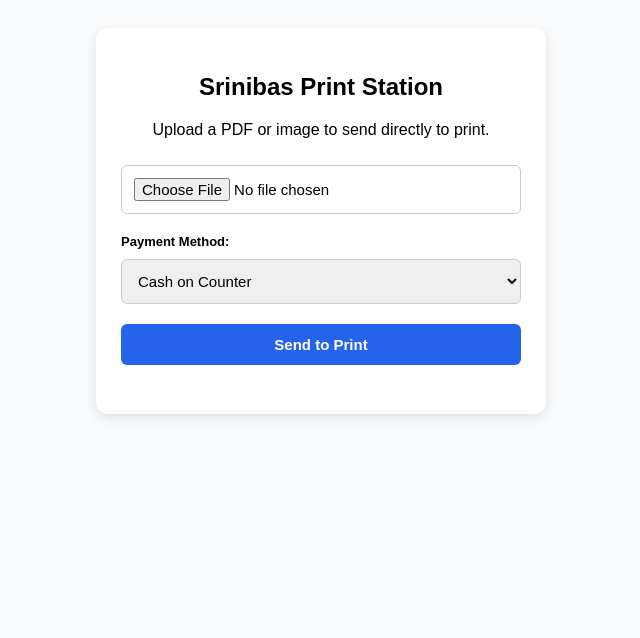
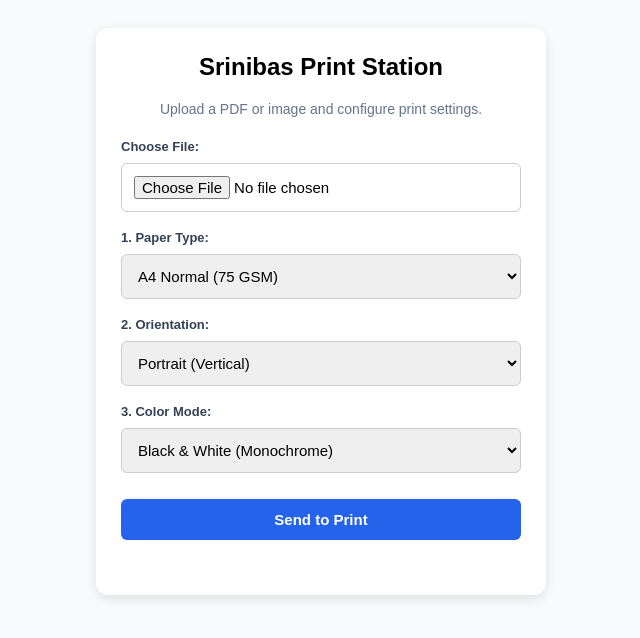
Before and after one commit to abhi7789e-png/print-station, a plain HTML site: page index.html in a window 1280 px wide. Shown: the whole page, without its empty margins (319-959 px from the left). Drawn offline with Linux system fonts and the light colour scheme.

Commit message:
Update index.html

```diff
--- a/index.html
+++ b/index.html
@@ -6,10 +6,12 @@
   <title>Send Document to Print</title>
   <style>
     body { font-family: sans-serif; padding: 20px; text-align: center; background: #f8fafc; }
-    .card { background: white; padding: 25px; border-radius: 12px; box-shadow: 0 4px 12px rgba(0,0,0,0.1); max-width: 400px; margin: 0 auto; }
-    input, select, button { width: 100%; padding: 12px; margin: 10px 0; border-radius: 6px; border: 1px solid #ccc; box-sizing: border-box; font-size: 15px; }
-    button { background: #2563eb; color: white; border: none; font-weight: bold; cursor: pointer; }
-    #upi-section { display: none; margin: 15px 0; background: #f1f5f9; padding: 10px; border-radius: 8px; }
+    .card { background: white; padding: 25px; border-radius: 12px; box-shadow: 0 4px 12px rgba(0,0,0,0.1); max-width: 400px; margin: 0 auto; text-align: left; }
+    input, select, button { width: 100%; padding: 12px; margin: 8px 0 16px 0; border-radius: 6px; border: 1px solid #ccc; box-sizing: border-box; font-size: 15px; }
+    label { font-size: 13px; font-weight: bold; color: #334155; }
+    button { background: #2563eb; color: white; border: none; font-weight: bold; cursor: pointer; margin-top: 10px; }
+    h2 { text-align: center; margin-top: 0; }
+    p.subtitle { text-align: center; color: #64748b; font-size: 14px; margin-bottom: 20px; }
   </style>
   <!-- Firebase Core + Realtime Database SDKs -->
   <script src="https://www.gstatic.com/firebasejs/8.10.1/firebase-app.js"></script>
@@ -19,45 +21,51 @@
 
   <div class="card">
     <h2>Srinibas Print Station</h2>
-    <p>Upload a PDF or image to send directly to print.</p>
+    <p class="subtitle">Upload a PDF or image and configure print settings.</p>
 
+    <label>Choose File:</label>
     <input type="file" id="fileInput" accept=".pdf,image/*" />
 
-    <label style="display:block; text-align:left; font-size: 13px; font-weight: bold; margin-top: 10px;">Payment Method:</label>
-    <select id="paymentMethod" onchange="handlePaymentChange(this.value)">
-      <option value="Cash">Cash on Counter</option>
-      <option value="Online">Online UPI</option>
+    <label>1. Paper Type:</label>
+    <select id="paperType">
+      <option value="A4 Normal (75 GSM)">A4 Normal (75 GSM)</option>
+      <option value="A4 Glossy / Photo">A4 Glossy / Photo</option>
+      <option value="Legal">Legal</option>
+      <option value="A3">A3</option>
     </select>
 
-    <div id="upi-section">
-      <p style="font-size: 14px; margin-bottom: 8px;">Scan with GPay / PhonePe / Paytm:</p>
-      <!-- Replace with your actual UPI ID -->
-      <img id="upiImg" src="https://api.qrserver.com/v1/create-qr-code/?size=180x180&data=upi://pay?pa=7789010845@ybl%26pn=Srinibas" width="180" alt="UPI QR" />
-    </div>
+    <label>2. Orientation:</label>
+    <select id="orientation">
+      <option value="Portrait">Portrait (Vertical)</option>
+      <option value="Landscape">Landscape (Horizontal)</option>
+    </select>
+
+    <label>3. Color Mode:</label>
+    <select id="colorMode">
+      <option value="Black & White">Black & White (Monochrome)</option>
+      <option value="Color">Color</option>
+    </select>
 
     <button id="sendBtn" onclick="uploadAndSend()">Send to Print</button>
-    <p id="status" style="font-size: 14px; color: #475569;"></p>
+    <p id="status" style="font-size: 14px; color: #475569; text-align: center;"></p>
   </div>
 
   <script>
     const firebaseConfig = {
-      apiKey: "AIzaSyBOE1m_P-cnB-D79QKh0Hkp4VT-bG0BcuY",
+       apiKey: "AIzaSyBOE1m_P-cnB-D79QKh0Hkp4VT-bG0BcuY",
   authDomain: "auto-print-8e959.firebaseapp.com",
   databaseURL: "https://auto-print-8e959-default-rtdb.firebaseio.com",
   projectId: "auto-print-8e959",
   appId: "1:718790139534:web:0285bace5f866e10d633df"
-
     };
     firebase.initializeApp(firebaseConfig);
     const db = firebase.database();
 
-    function handlePaymentChange(val) {
-      document.getElementById("upi-section").style.display = (val === "Online") ? "block" : "none";
-    }
-
     function uploadAndSend() {
       const file = document.getElementById("fileInput").files[0];
-      const payment = document.getElementById("paymentMethod").value;
+      const paperType = document.getElementById("paperType").value;
+      const orientation = document.getElementById("orientation").value;
+      const colorMode = document.getElementById("colorMode").value;
       const status = document.getElementById("status");
       const btn = document.getElementById("sendBtn");
 
@@ -70,15 +78,18 @@
       reader.onload = function(e) {
         const fileBase64 = e.target.result;
 
-        // Push directly to Realtime Database
+        // Push print job with new attributes
         db.ref('print_jobs').push({
           fileName: file.name,
           fileType: file.type,
           fileData: fileBase64,
-          paymentMethod: payment,
+          paperType: paperType,
+          orientation: orientation,
+          colorMode: colorMode,
           timestamp: Date.now()
         }).then(() => {
           status.innerHTML = "✅ Sent successfully! Srinibas is reviewing it.";
+          btn.disabled = false;
         }).catch((err) => {
           alert("Error: " + err.message);
           btn.disabled = false;
```
